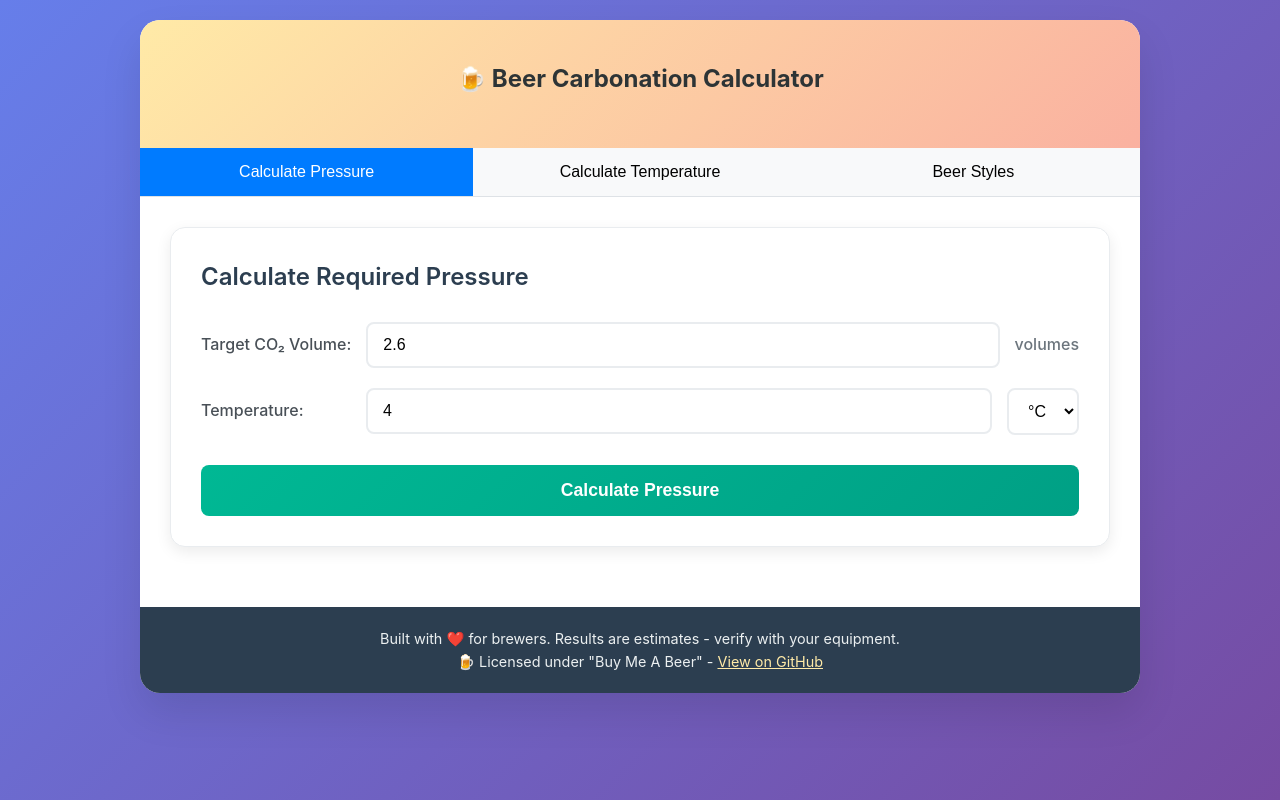
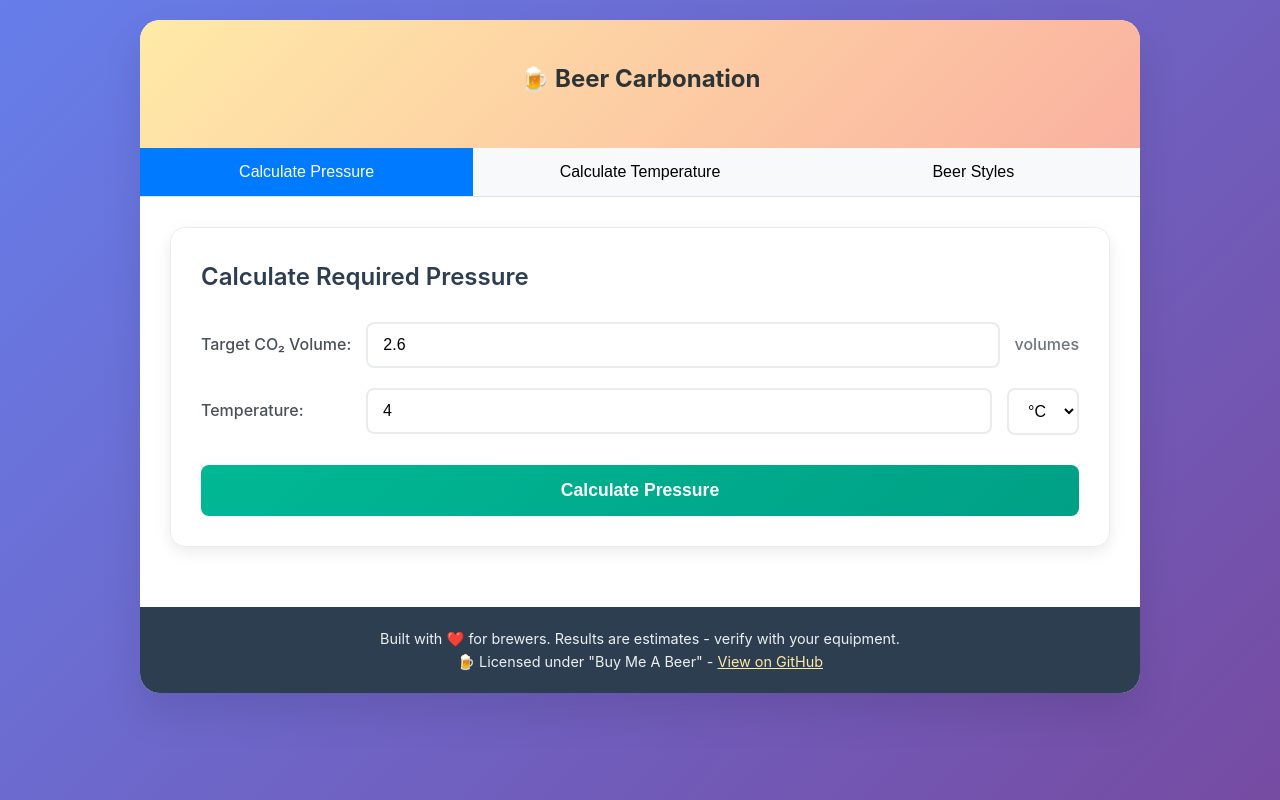
Before and after one commit to BrewnodeDave/carbonation, a website: page public/index.html in a window 1280 px wide. Drawn offline with Linux system fonts and the light colour scheme; no server answers.

Commit message:
title change

```diff
--- a/public/index.html
+++ b/public/index.html
@@ -9,7 +9,7 @@
 <body>
     <div class="container">
         <header>
-            <h2>🍺 Beer Carbonation Calculator</h2>
+            <h2>🍺 Beer Carbonation</h2>
         </header>
 
         <div class="calculator-tabs">
```
